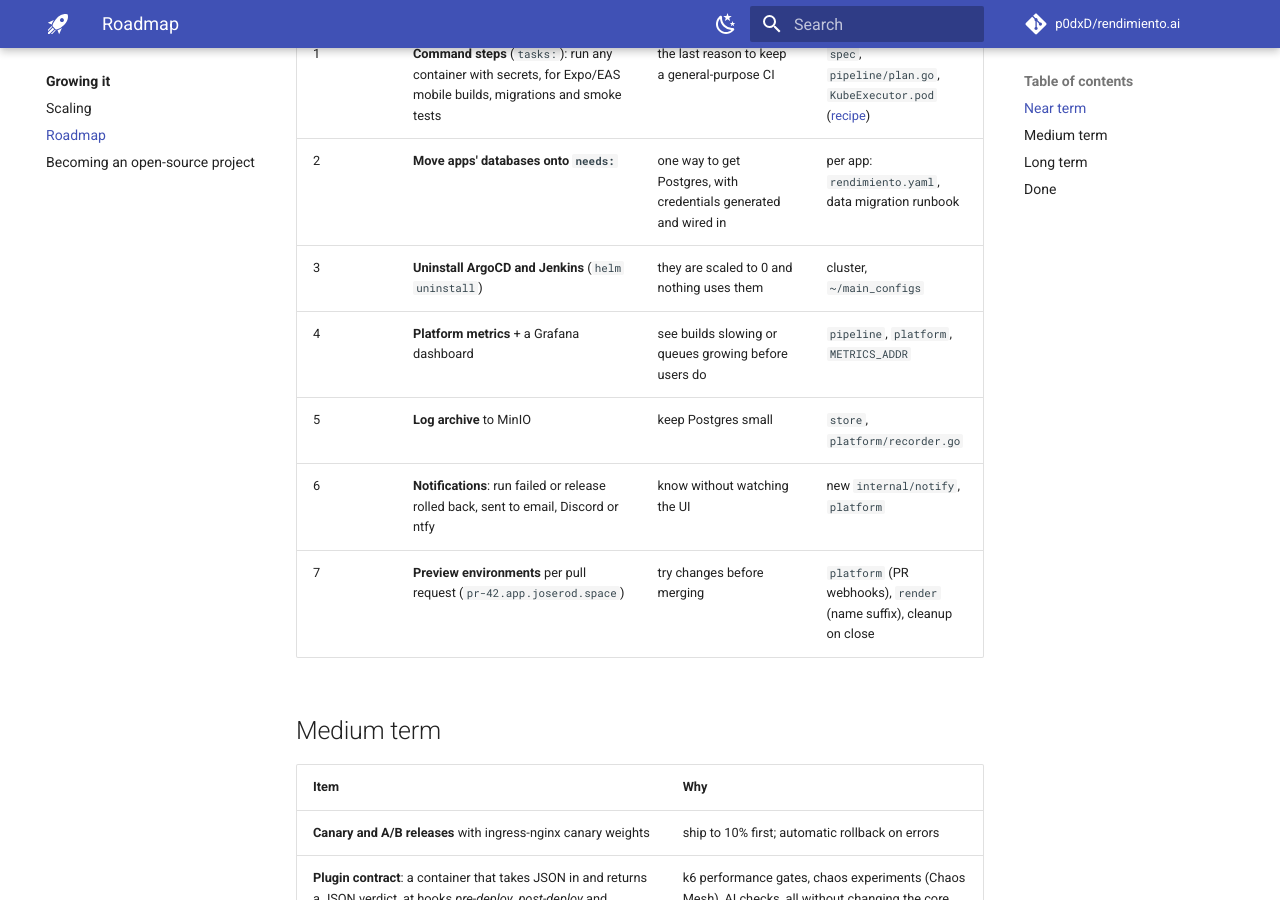
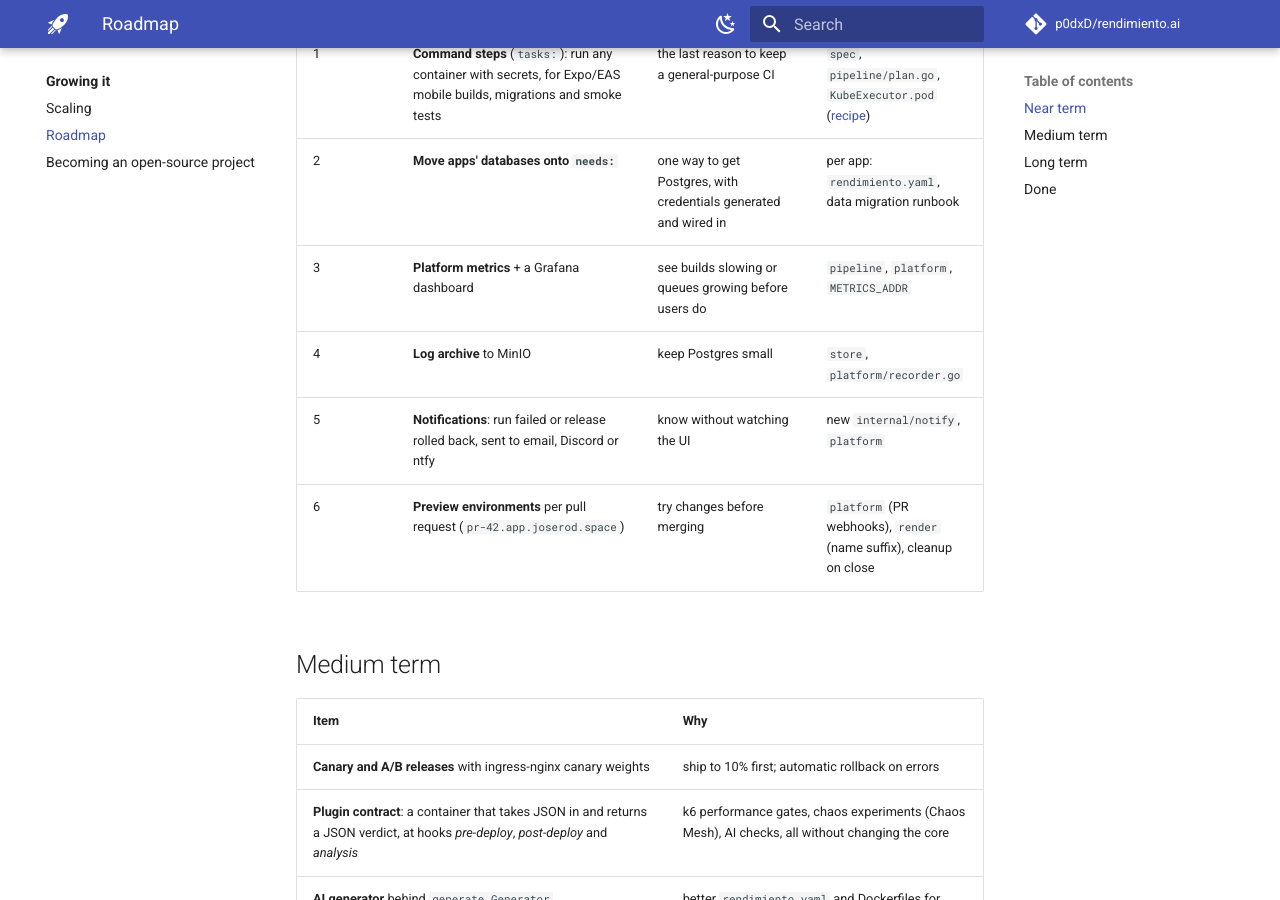
Before and after one commit to p0dxD/rendimiento.ai, an MkDocs documentation site: the page built from docs/content/future/roadmap.md, in a window 1280 px wide and 900 px high, scrolled down 384 px. Built offline with MkDocs 1.6.1 and Material for MkDocs 9.7.7, drawn with Linux system fonts in a browser that asks for light colours; comment, search, counter and statistics services are not loaded; some of the changed text lies outside the part shown.

Commit message:
Book: ArgoCD and Jenkins are uninstalled
Co-Authored-By: Claude Opus 5.5 <noreply@anthropic.com>
Claude-Session: https://claude.ai/code/session_01RSBLeq8fzMXqP7KEn7gB6h

```diff
--- a/docs/content/future/roadmap.md
+++ b/docs/content/future/roadmap.md
@@ -8,11 +8,10 @@ Items are ordered by value per effort for this cluster first, and for other user
 |---|---|---|---|
 | 1 | **Command steps** (`tasks:`): run any container with secrets, for Expo/EAS mobile builds, migrations and smoke tests | the last reason to keep a general-purpose CI | `spec`, `pipeline/plan.go`, `KubeExecutor.pod` ([recipe](../develop/recipes.md#add-a-new-kind-of-ci-step)) |
 | 2 | **Move apps' databases onto `needs:`** | one way to get Postgres, with credentials generated and wired in | per app: `rendimiento.yaml`, data migration runbook |
-| 3 | **Uninstall ArgoCD and Jenkins** (`helm uninstall`) | they are scaled to 0 and nothing uses them | cluster, `~/main_configs` |
-| 4 | **Platform metrics** + a Grafana dashboard | see builds slowing or queues growing before users do | `pipeline`, `platform`, `METRICS_ADDR` |
-| 5 | **Log archive** to MinIO | keep Postgres small | `store`, `platform/recorder.go` |
-| 6 | **Notifications**: run failed or release rolled back, sent to email, Discord or ntfy | know without watching the UI | new `internal/notify`, `platform` |
-| 7 | **Preview environments** per pull request (`pr-42.app.joserod.space`) | try changes before merging | `platform` (PR webhooks), `render` (name suffix), cleanup on close |
+| 3 | **Platform metrics** + a Grafana dashboard | see builds slowing or queues growing before users do | `pipeline`, `platform`, `METRICS_ADDR` |
+| 4 | **Log archive** to MinIO | keep Postgres small | `store`, `platform/recorder.go` |
+| 5 | **Notifications**: run failed or release rolled back, sent to email, Discord or ntfy | know without watching the UI | new `internal/notify`, `platform` |
+| 6 | **Preview environments** per pull request (`pr-42.app.joserod.space`) | try changes before merging | `platform` (PR webhooks), `render` (name suffix), cleanup on close |
 
 ## Medium term
 
```
Also changed, not shown: other parts of docs/content/future/roadmap.md (+1 -0 lines).
